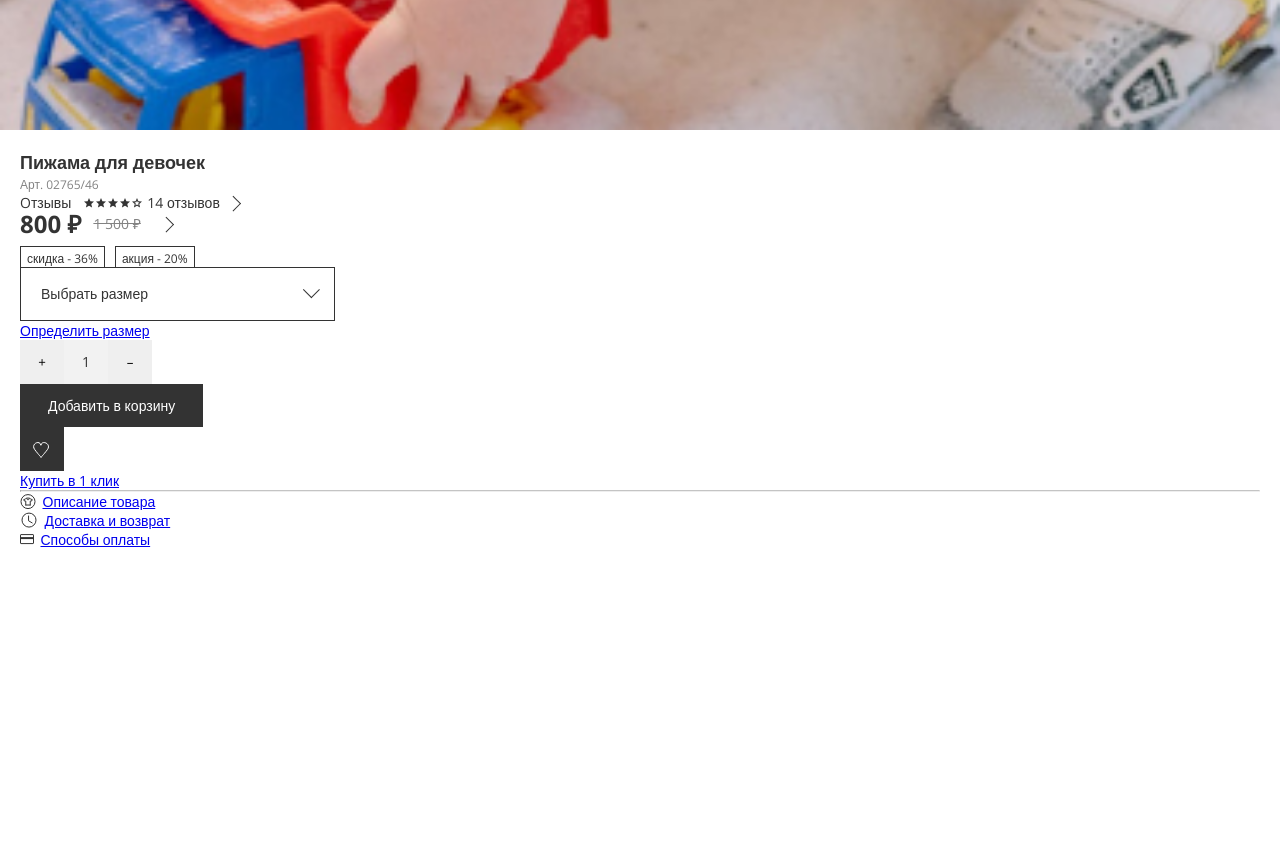
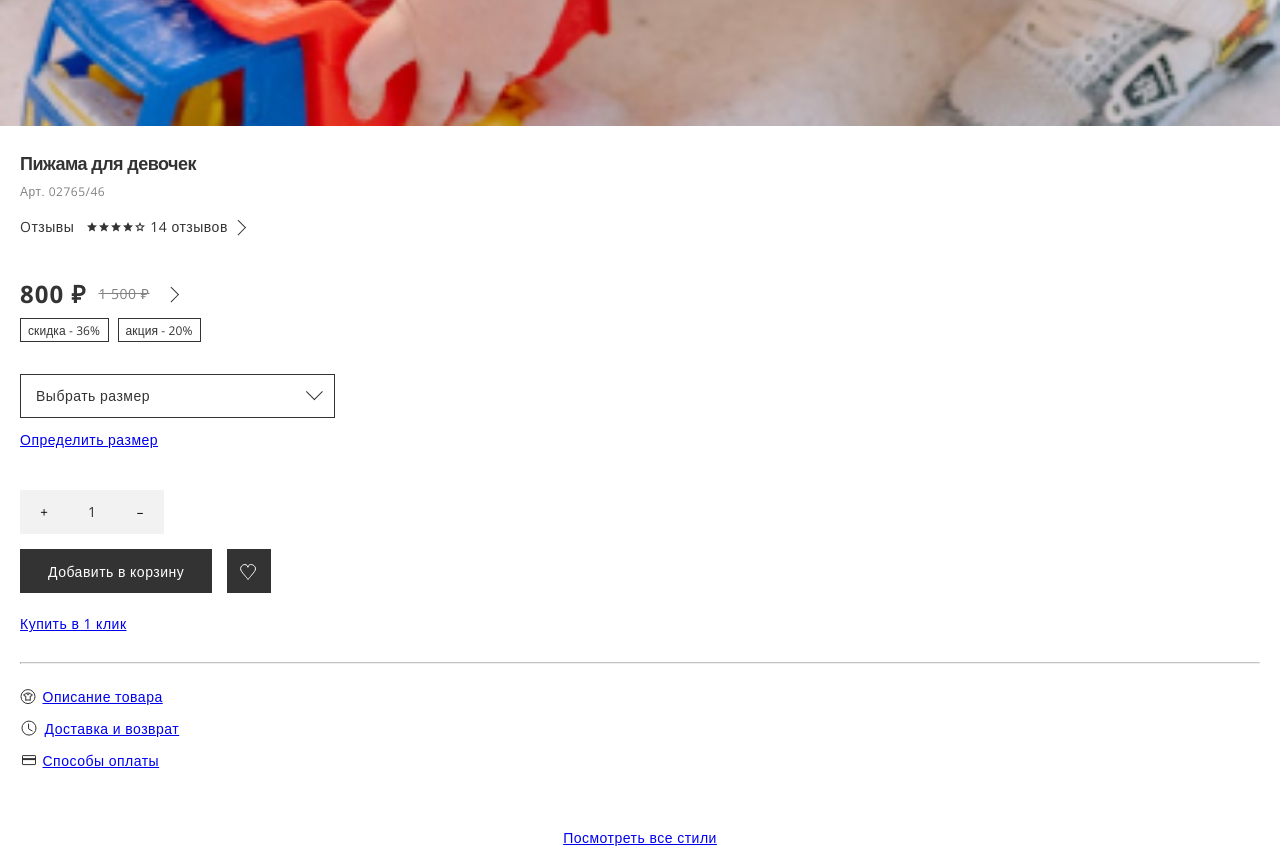
Before and after one commit to wzdorowa/online-store-pag, a Vue app: page / in a window 1280 px wide. Shown: the part 1580-2447 px from the top of the page. Before the commit the page ends 2149 px from the top, so only its background shows below. Built offline with nearby package versions, Linux system fonts and the light colour scheme.

Commit message:
Отредактировала стили добавленных элементов

```diff
--- a/src/App.vue
+++ b/src/App.vue
@@ -49,7 +49,7 @@ export default {
 }
 
 #app {
-  font-family: 'Open Sans', Arial, Helvetica, sans-serif;
+  font-family: 'Open Sans', Arial, Helvetica, 'PT Sans', sans-serif;
   font-size: 14px;
   -webkit-font-smoothing: antialiased;
   -moz-osx-font-smoothing: grayscale;
--- a/src/components/AppButtonСart.vue
+++ b/src/components/AppButtonСart.vue
@@ -12,6 +12,7 @@ export default {
   .button-cart {
     font-family: inherit;
     font-size: inherit;
+    letter-spacing: 0.5px;
     color: #FFFFFF;
     padding: 12px 28px;
     background-color: #333333;
--- a/src/components/AppCounter.vue
+++ b/src/components/AppCounter.vue
@@ -33,10 +33,11 @@ export default {
     &__minus,
     &__plus,
     &__value {
-      width: 44px;
+      width: 48px;
       height: 44px;
       border: none;
       font-family: inherit;
+      background-color: #F2F2F2;
     }
 
     &__minus,
@@ -48,7 +49,6 @@ export default {
       display: inline-block;
       text-align: center;
       line-height: 44px;
-      background-color: #F2F2F2;
     }
   }
 </style>
--- a/src/components/AppDropdown.vue
+++ b/src/components/AppDropdown.vue
@@ -51,7 +51,8 @@ export default {
       font-family: inherit;
       font-size: 14px;
       line-height: 20px;
-      padding: 16px 20px;
+      letter-spacing: 0.5px;
+      padding: 11px 15px;
       border: 1px solid #333333;
       cursor: pointer;
 
@@ -66,7 +67,7 @@ export default {
       &::before {
         position: absolute;
         content: '';
-        right: 18px;
+        right: 15px;
         top: 0;
         width: 10.5px;
         height: 10.5px;
--- a/src/components/AppHeader.vue
+++ b/src/components/AppHeader.vue
@@ -23,7 +23,7 @@
   .header {
     display: flex;
     justify-content: space-between;
-    padding: 24px;
+    padding: 22px 24px 30px 20px;
 
     &__logo {
       font-weight: 700;
@@ -36,13 +36,13 @@
     &__user-info {
       display: flex;
       justify-content: space-between;
-      min-width: 186px;
+      min-width: 160px;
     }
 
     &__icon {
       display: block;
-      width: 24px;
-      height: 24px;
+      width: 16px;
+      height: 16px;
     }
   }
 </style>
--- a/src/components/AppPrice.vue
+++ b/src/components/AppPrice.vue
@@ -38,27 +38,30 @@ export default {
       font-weight: bold;
       font-size: 24px;
       line-height: 24px;
+      letter-spacing: 1px;
       margin-right: 12px;
     }
 
     &__base {
       display: inline-block;
       line-height: 20px;
+      letter-spacing: 0.5px;
       text-decoration: line-through;
       color: #828282;
-      margin-right: 20px;
+      margin-right: 17px;
     }
 
     &__tags {
-      margin-top: 12px;
+      margin-top: 14px;
     }
 
     &__tag {
       font-size: 12px;
       line-height: 16px;
-      padding: 3px 6px;
+      padding: 3px 7.5px 2px 7px;
       border: 1px solid #333333;
-      margin-right: 10px;
+      margin-right: 9px;
+      letter-spacing: 0.1px;
     }
   }
 </style>
--- a/src/components/AppProduct.vue
+++ b/src/components/AppProduct.vue
@@ -30,8 +30,10 @@
       <div class="product__counter">
         <AppCounter/>
       </div>
-      <AppButtonCart :value="'Добавить в корзину'"/>
-      <AppLikeButton :checked="false" :name="'like button'"/>
+      <div class="product__buttons">
+        <AppButtonCart :value="'Добавить в корзину'"/>
+        <AppLikeButton :checked="false" :name="'like button'"/>
+      </div>
       <div class="product__purchase">
         <a class="product__link-content" href="/">Купить в 1 клик</a>
       </div>
@@ -44,9 +46,12 @@
         <img class="product__link-icon" src="@/components/icons/time.svg"/>
         <a class="product__link-content" href="/">Доставка и возврат</a>
       </div>
-      <div class="product__link">
+      <div class="product__link product__link_shifted">
         <img class="product__link-icon" src="@/components/icons/cash-card.svg"/>
         <a class="product__link-content" href="/">Способы оплаты</a>
+      </div>
+      <div class="product__all-styles">
+        <a class="product__link-content" href="/">Посмотреть все стили</a>
       </div>
     </div>
   </div>
@@ -79,53 +84,95 @@ export default {
 <style lang="scss" scoped>
   .product {
     &__content {
-      padding: 20px;
+      padding: 25px 20px 20px 20px;
     }
 
     &__title {
       font-weight: 600;
       font-size: 18px;
+      letter-spacing: -0.5px;
     }
 
     &__article {
+      display: inline-block;
       font-size: 12px;
+      letter-spacing: 0.5px;
       color: #828282;
+      margin-top: 8px;
     }
 
     &__reviews {
       display: flex;
       font-size: 14px;
+      margin-top: 17px;
+    }
+
+    &__price {
+      margin-top: 46px;
     }
 
     &__reviews-text {
+      letter-spacing: 0.5px;
       margin-right: 13px;
     }
 
     &__dropdown {
+      margin-top: 35px;
     }
 
     &__size-grid {
-
+      margin-top: 12px;
     }
 
     &__link-content {
       display: inline-block;
+      letter-spacing: 0.5px;
+
       &:visited {
         color: #333333;
       }
     }
 
+    &__counter {
+      margin-top: 41px;
+    }
+
+    &__buttons {
+      display: flex;
+      justify-content: space-between;
+      width: 251px;
+      margin-top: 15px;
+    }
+
+    &__purchase {
+      margin-top: 21px;
+    }
+
     &__separator {
+      width: 100%;
+      margin-top: 29px;
+      margin-bottom: 22.5px;
       border-top: 0.5px solid #C4C4C4;
     }
 
     &__link {
+      margin-top: 13px;
       display: flex;
+
+      &_shifted {
+        margin-left: 2px;
+      }
     }
 
     &__link-icon {
       display: block;
       margin-right: 6.5px;
     }
+
+    &__all-styles {
+      display: flex;
+      justify-content: space-around;
+      margin-top: 58px;
+    }
   }
 </style>
--- a/src/components/AppReviews.vue
+++ b/src/components/AppReviews.vue
@@ -55,7 +55,8 @@ export default {
     }
 
     &__text {
-      margin-right: 8px;
+      margin-right: 5px;
+      letter-spacing: 0.5px;
     }
   }
 </style>
```
